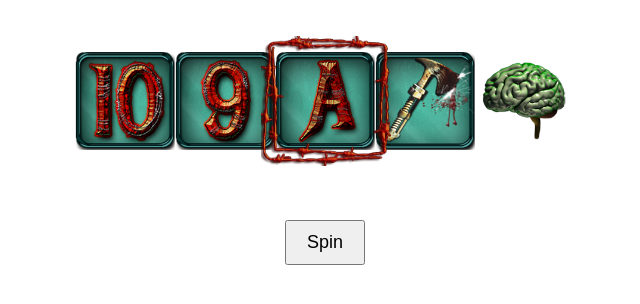
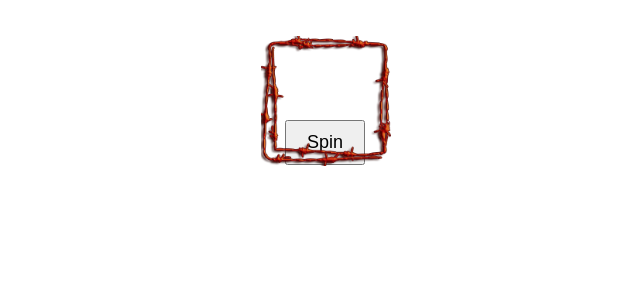
Before and after one commit to Teodora905/Gan-new, a plain HTML site: page index.html in a window 1280 px wide. Shown: the whole page, without its empty margins (315-955 px from the left). Drawn offline with Linux system fonts and the light colour scheme.

Commit message:
Update index.html

```diff
--- a/index.html
+++ b/index.html
@@ -96,7 +96,7 @@
     console.log('symbols',symbols);
     let renderIndex = 5;
     // Create the reel imgs
-    for (i = 0; i < renderIndex; i++) {
+    for (i = 0; i < symbols.lenght; i++) {
       //Create the divs:
       var div = document.createElement('div');
       div.classList.add('symbol')
```
